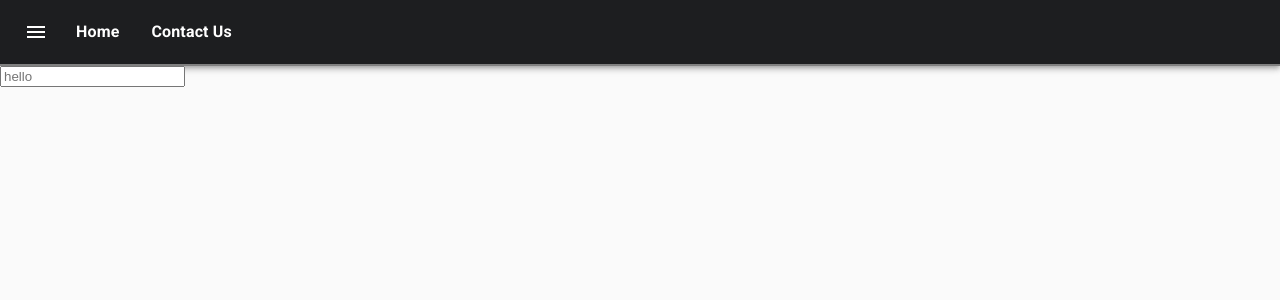
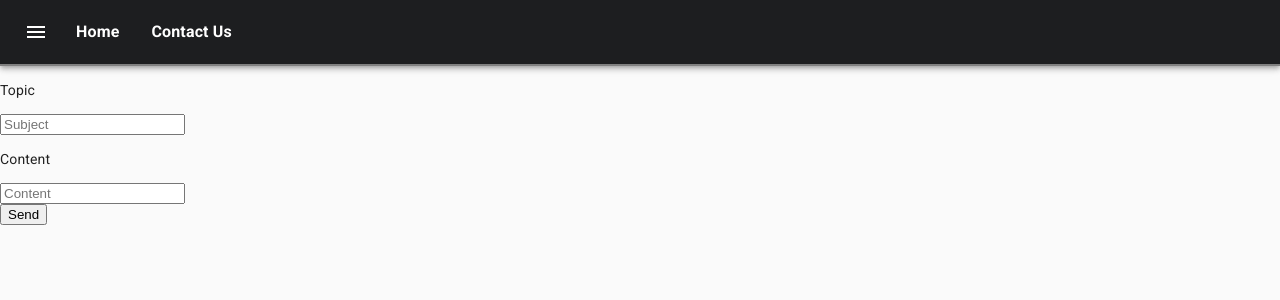
Before and after one commit to JangkarBumi/avl_exam, a React (Create React App) app in the folder client/: page /contact in a window 1280 px wide. Shown: the top 300 px of the page. Built offline with nearby package versions, Linux system fonts and the light colour scheme.

Commit message:
add proxy and create Contact component

```diff
--- a/client/package.json
+++ b/client/package.json
@@ -34,5 +34,6 @@
       "last 1 firefox version",
       "last 1 safari version"
     ]
-  }
+  },
+  "proxy": "http://localhost:5000"
 }
--- a/client/src/components/Contact.js
+++ b/client/src/components/Contact.js
@@ -1,11 +1,64 @@
-import React from 'react';
-import Navbar from '../Navbar';
+import axios from 'axios';
+import React, { useState } from 'react';
+import Navbar from './Navbar'
 
 const Contact = () => {
+  const [formData, setFormData] = useState({
+    subject: '',
+    content: '',
+  });
+
+  const { subject, content } = formData;
+
+  const onChange = (e) =>
+    setFormData({ ...formData, [e.target.name]: e.target.value });
+
+  const onSubmit = (e) => {
+    e.preventDefault();
+
+    try {
+      axios({
+        method: 'post',
+        url: '/send',
+        data: {
+          subject,
+          content,
+        },
+      });
+      alert('Email sent successfully!');
+    } catch (error) {
+      alert(`Email failed,${error} `);
+    }
+  };
+
   return (
     <div>
       <Navbar></Navbar>
-      <input type="text" placeholder="hello" name="" id="" />
+      <form onSubmit={onSubmit}>
+        <div>
+          <p>Topic</p>
+          <input
+            type="text"
+            placeholder="Subject"
+            name="subject"
+            value={subject}
+            onChange={onChange}
+            required
+          />
+        </div>
+        <div>
+          <p>Content</p>
+          <input
+            type="text"
+            placeholder="Content"
+            name="content"
+            value={content}
+            onChange={onChange}
+            required
+          />
+        </div>
+        <input type="submit" value="Send" />
+      </form>
     </div>
   );
 };
--- a/client/src/components/Homepage.js
+++ b/client/src/components/Homepage.js
@@ -1,7 +1,7 @@
 import React from 'react'
 import Report from './Report'
 import Question from './Question'
-import Navbar from '../Navbar'
+import Navbar from './Navbar'
 
 const Homepage = () => {
   return (
```
Also changed, not shown: client/public/manifest.json, client/src/components/Navbar.js (renamed from client/src/Navbar.js).
